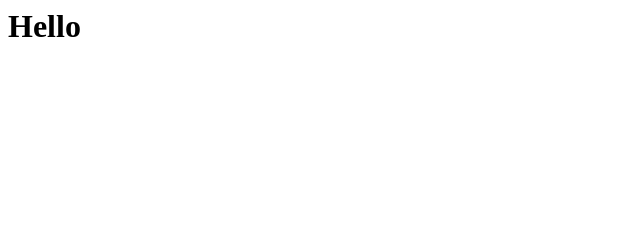
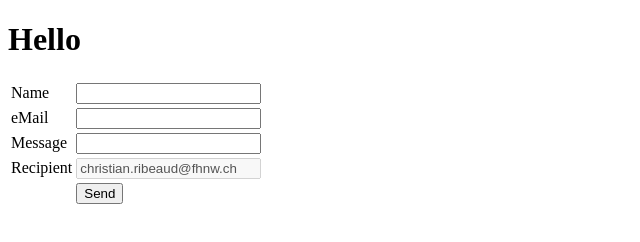
Before and after one commit to Christian-Seiler/webeC, a plain HTML site: page docs/index.html in a window 1280 px wide. Shown: the whole page, without its empty margins (0-640 px from the left). Drawn offline with Linux system fonts and the light colour scheme.

Commit message:
Added Form

```diff
--- a/docs/index.html
+++ b/docs/index.html
@@ -1,9 +1,30 @@
+<!DOCTYPE html>
+
 <html>
 <head>
-<title>webeC : Web Engineering </title>
+    <title>webeC : Web Engineering</title>
 </head>
 
 <body>
-<h1>Hello</h1>
+    <h1>Hello</h1>
+
+    <form action="index.html">
+	    <table>
+		    <tr>
+			    <td>Name</td><td> <input type="text" name="name" id="name"></td>
+		    </tr>
+		    <tr>
+        <td>eMail</td><td><input type="email" name="mail" id="mail"></td>
+        </tr>
+	    <tr>
+        <td>Message</td><td><input type="text" name="message" id="message"></td>
+	    </tr>
+        <tr>
+        <td>Recipient</td><td><input type="text" disabled value="christian.ribeaud@fhnw.ch"></td>
+        </tr>
+        <tr>
+<td></td><td>        <input type="submit" value="Send"></td>
+	    </table>
+    </form>
 </body>
 </html>
```
